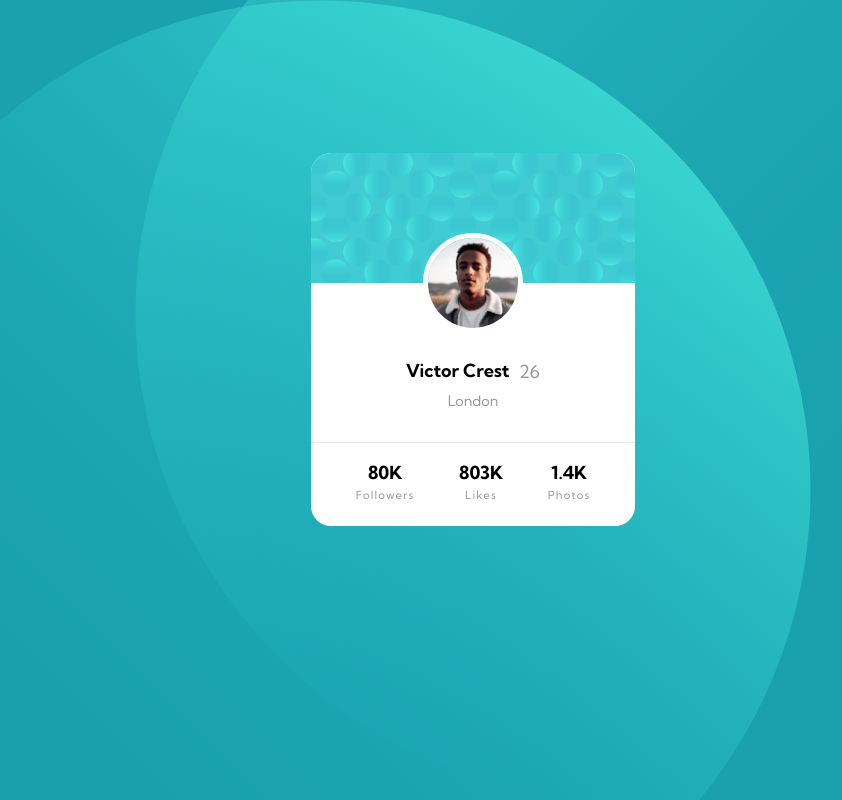
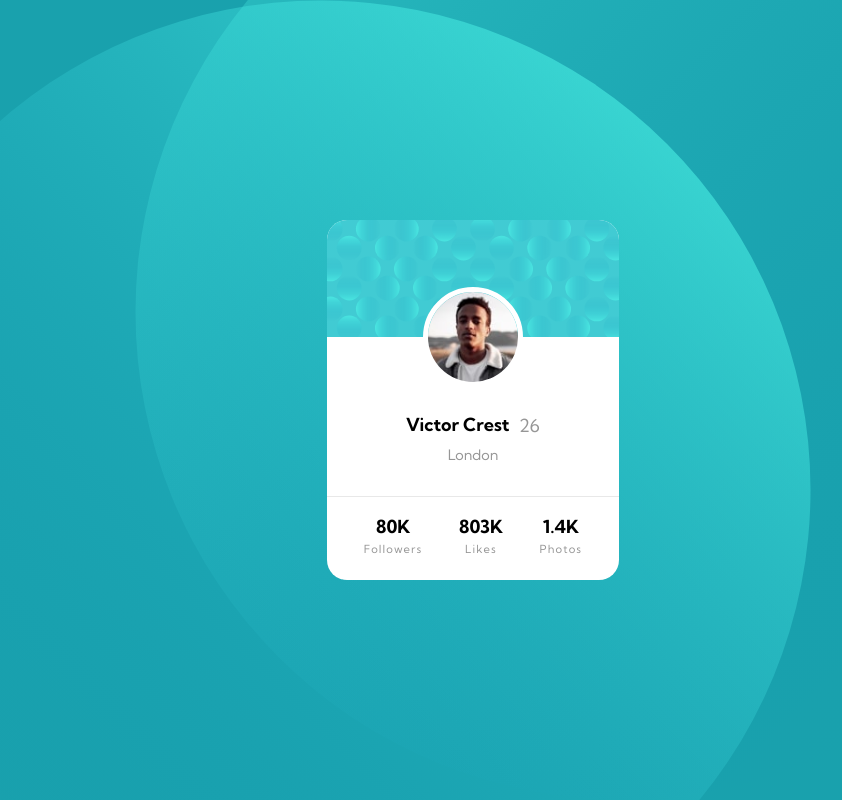
Before and after one commit to alexmckm/profile_card_component_practice, a plain HTML site: page index.html in a window 1280 px wide. Shown: the whole page, without its empty margins (167-1009 px from the left). Drawn offline with Linux system fonts and the light colour scheme.

Commit message:
put main container to the center with grid

```diff
--- a/styles.css
+++ b/styles.css
@@ -6,6 +6,9 @@ html {
     font-family: 'Kumbh Sans', sans-serif;
     min-height: 100%;
     min-width: 100%;
+    display: grid;
+    height: 100vh;
+    place-items: center;
 
 }
 
```
